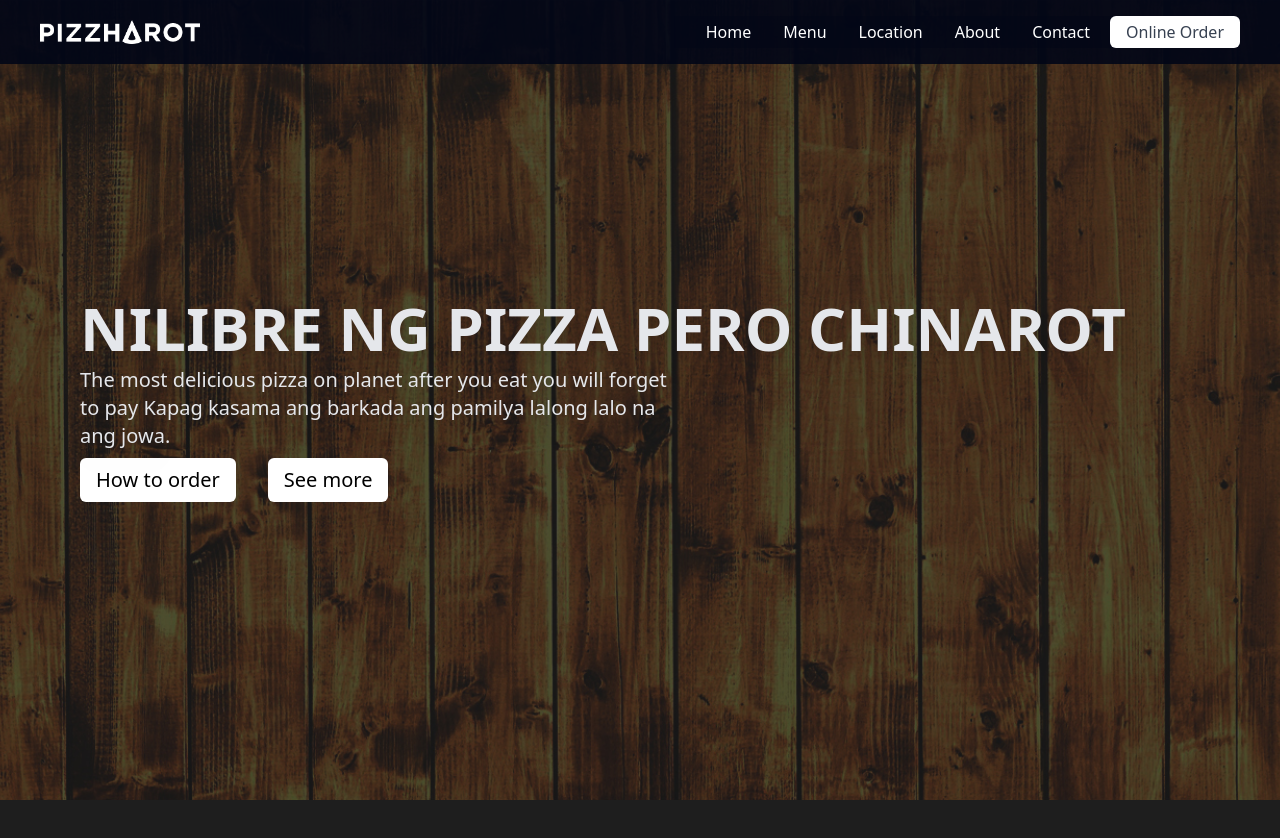
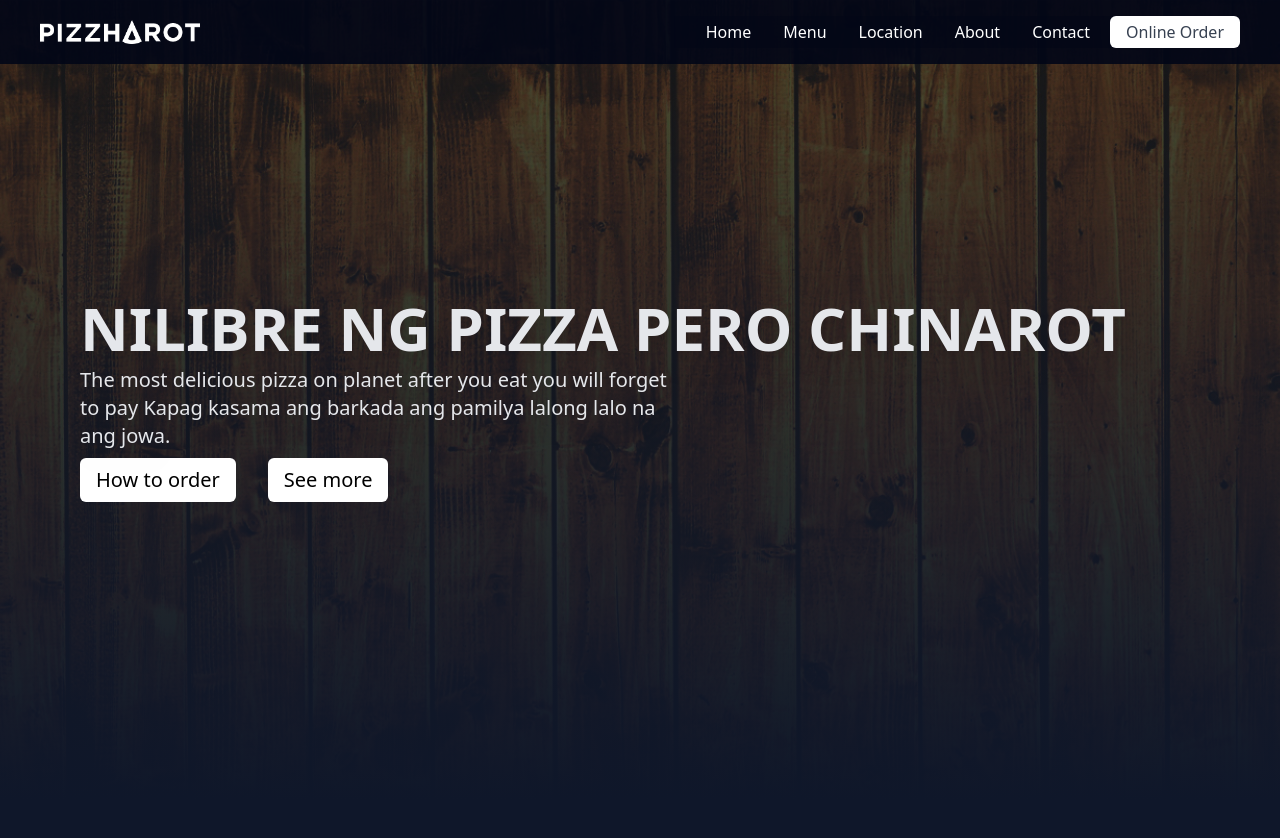
Before and after one commit to Drinisit/pizzharot, a React (Create React App) app: page / in a window 1280 px wide. Shown: the top 838 px of the page. Before the commit the page ends 800 px from the top, so only its background shows below. Built offline with nearby package versions, Linux system fonts and the light colour scheme.

Commit message:
adding menus section

```diff
--- a/src/App.js
+++ b/src/App.js
@@ -1,12 +1,14 @@
 import React from "react";
 import Navbar from "./components/Navbar";
 import Hero from "./components/Hero";
+import Menus from "./components/Menus";
 
 function App() {
   return (
     <div>
       <Navbar />
       <Hero />
+      <Menus />
     </div>
   );
 }
--- a/src/components/Hero.jsx
+++ b/src/components/Hero.jsx
@@ -6,8 +6,8 @@ import HeroImage from '../assets/pizzharap-hero1.jpg'
 const Hero = () => {
   return (
     <div className='w-full h-screen'>
+      <div className='absolute bg-gradient-to-t from-slate-900 w-full h-full'></div>
       <img className='top-0 left-0 w-full h-screen object-cover' src={HeroImage} alt="" />
-      <div className='bg-gradient-to-b from-slate-950 to-slate-500'></div>
         <div className='absolute top-0 w-full h-screen flex flex-col justify-center text-gray-200'>
             <div className='left-[5%] max-w-[1240px] m-auto absolute p-4'>
                 <h1 className='text-4xl font-bold uppercase md:text-6xl drop-shadow-xl'>Nilibre ng pizza pero chinarot</h1>
--- /dev/null
+++ b/src/components/Menus.jsx
@@ -0,0 +1,11 @@
+import React from 'react'
+
+const Menus = () => {
+  return (
+    <div className='w-full h-screen'>
+
+    </div>
+  )
+}
+
+export default Menus
--- a/src/index.css
+++ b/src/index.css
@@ -3,5 +3,5 @@
 @tailwind utilities;
 
 body{
-    background-color: #1e1e1e;
+    background-color: #0f172a;
 }
```
